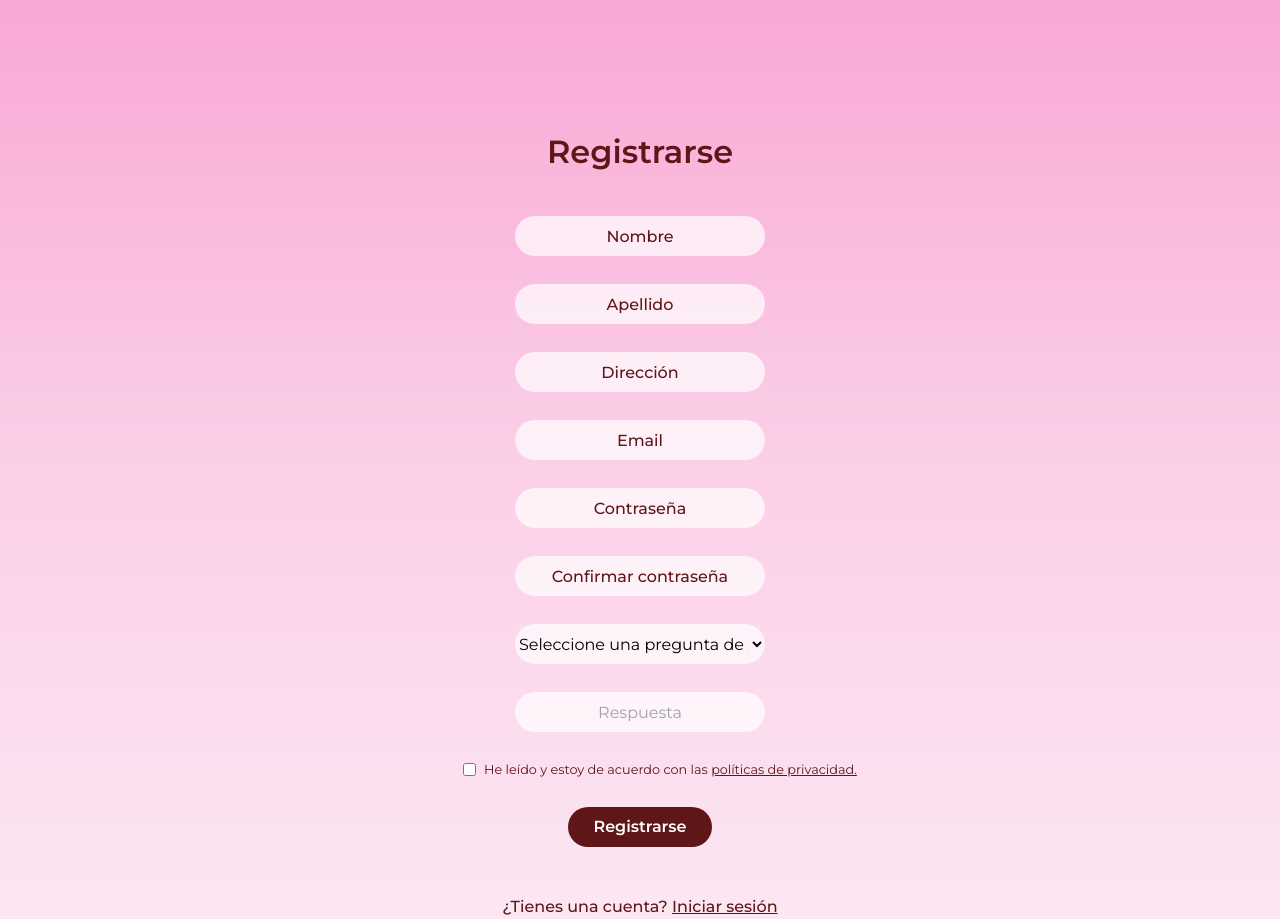
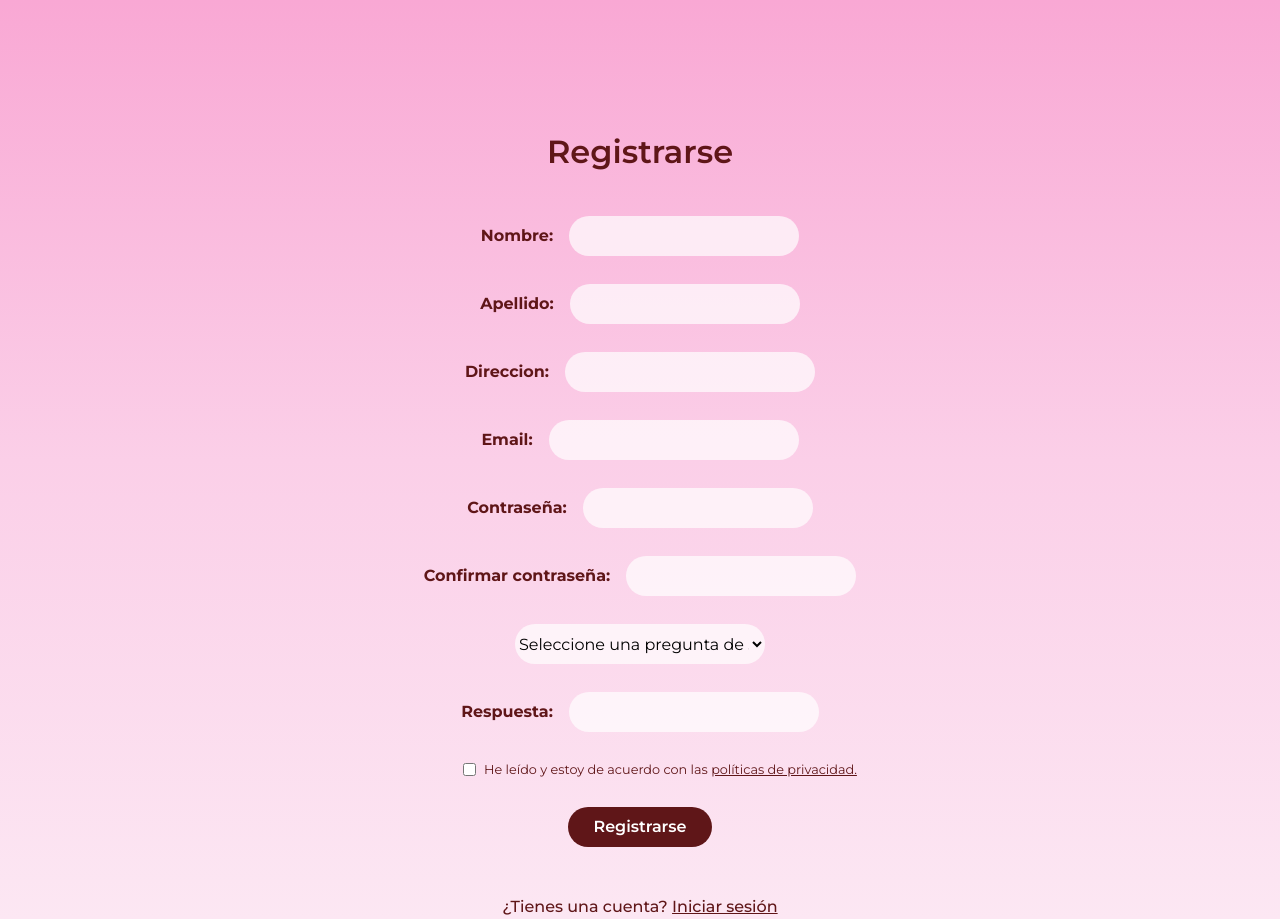
Before and after one commit to JocDabi/E-commerce_Seven7, a PHP site: page /registro.php in a window 1280 px wide. Run offline with PHP 8.4, Linux system fonts and the light colour scheme; some libraries are stand-ins or nearby versions.

Commit message:
ruta logout

```diff
--- a/HTMl/registro.php
+++ b/HTMl/registro.php
@@ -28,9 +28,10 @@ session_start();
 
     <div class="w-full flex flex-col gap-8 items-center mt-4">
         <form class="flex flex-col items-center gap-7 mt-6" action="../procesar_registro.php" method="post">
-            <div class="relative">
-                <input class="w-[250px] h-[40px] bg-white/70 outline-0 rounded-full text-center placeholder:text-[rgb(95,22,24)] placeholder:font-[500] focus:placeholder-transparent" type="text" name="nombre" placeholder="Nombre" maxlength="30" required autocomplete="off">
-                <p class="text-gray-600 text-xs absolute left-0 top-full mt-1 hidden">Máximo 30 caracteres</p>
+            <div class="relative flex">
+                <label class="text-[rgb(95,22,24)] text-32 font-bold pt-2 mr-4" for="nombre">Nombre:</label>
+                <input class="w-[230px] h-[40px] bg-white/70 outline-0 rounded-full text-center placeholder:text-[rgb(95,22,24)] placeholder:font-[500] focus:placeholder-transparent" type="text" name="nombre" maxlength="20" required autocomplete="off">
+                <p class="text-gray-600 text-xs absolute left-24 top-full mt-1 hidden">Máximo 20 caracteres</p>
                 <?php if(isset($_SESSION['errors']['nombre'])): ?>
                     <div class="text-red-500 text-sm text-center mb-4">
                         <?php echo $_SESSION['errors']['nombre']; ?>
@@ -38,9 +39,10 @@ session_start();
                 <?php endif; ?>
             </div>
 
-            <div class="relative">
-                <input class="w-[250px] h-[40px] bg-white/70 outline-0 rounded-full text-center placeholder:text-[rgb(95,22,24)] placeholder:font-[500] focus:placeholder-transparent" type="text" name="apellido" placeholder="Apellido" maxlength="30" required autocomplete="off">
-                <p class="text-gray-600 text-xs absolute left-0 top-full mt-1 hidden">Máximo 30 caracteres</p>
+            <div class="relative flex">
+            <label class="text-[rgb(95,22,24)] text-32 font-bold pt-2 mr-4" for="nombre">Apellido:</label>
+                <input class="w-[230px] h-[40px] bg-white/70 outline-0 rounded-full text-center placeholder:text-[rgb(95,22,24)] placeholder:font-[500] focus:placeholder-transparent" type="text" name="apellido" maxlength="20" required autocomplete="off">
+                <p class="text-gray-600 text-xs absolute left-0 top-full mt-1 hidden">Máximo 20 caracteres</p>
                 <?php if(isset($_SESSION['errors']['apellido'])): ?>
                     <div class="text-red-500 text-sm text-center mb-4">
                         <?php echo $_SESSION['errors']['apellido']; ?>
@@ -48,13 +50,15 @@ session_start();
                 <?php endif; ?>
             </div>
 
-            <div class="relative">
-                <input class="w-[250px] h-[40px] bg-white/70 outline-0 rounded-full text-center placeholder:text-[rgb(95,22,24)] placeholder:font-[500] focus:placeholder-transparent" type="text" name="direccion" placeholder="Dirección" maxlength="100" required autocomplete="off">
-                <p class="text-gray-600 text-xs absolute left-0 top-full mt-1 hidden">Máximo 100 caracteres</p>
+            <div class="relative flex">
+            <label class="text-[rgb(95,22,24)] text-32 font-bold pt-2 mr-4" for="nombre">Direccion:</label>
+                <input class="w-[250px] h-[40px] bg-white/70 outline-0 rounded-full text-center placeholder:text-[rgb(95,22,24)] placeholder:font-[500] focus:placeholder-transparent" type="text" name="direccion" maxlength="20" required autocomplete="off">
+                <p class="text-gray-600 text-xs absolute left-0 top-full mt-1 hidden">Máximo 20 caracteres</p>
             </div>
 
-            <div class="relative">
-                <input class="w-[250px] h-[40px] bg-white/70 outline-0 rounded-full text-center placeholder:text-[rgb(95,22,24)] placeholder:font-[500] focus:placeholder-transparent" type="email" name="email" placeholder="Email" required autocomplete="off">
+            <div class="relative flex">
+            <label class="text-[rgb(95,22,24)] text-32 font-bold pt-2 mr-4" for="nombre">Email:</label>
+                <input class="w-[250px] h-[40px] bg-white/70 outline-0 rounded-full text-center placeholder:text-[rgb(95,22,24)] placeholder:font-[500] focus:placeholder-transparent" type="email" name="email" required autocomplete="off">
                 <?php if(isset($_SESSION['errors']['email'])): ?>
                     <div class="text-red-500 text-sm text-center mb-4">
                         <?php echo $_SESSION['errors']['email']; ?>
@@ -62,13 +66,15 @@ session_start();
                 <?php endif; ?>
             </div>
 
-            <div class="relative">
-                <input class="w-[250px] h-[40px] bg-white/70 outline-0 rounded-full text-center placeholder:text-[rgb(95,22,24)] placeholder:font-[500] focus:placeholder-transparent" type="password" name="contrasena" placeholder="Contraseña" minlength="8" required autocomplete="off">
+            <div class="relative flex">
+            <label class="text-[rgb(95,22,24)] text-32 font-bold pt-2 mr-4" for="nombre">Contraseña:</label>
+                <input class="w-[230px] h-[40px] bg-white/70 outline-0 rounded-full text-center placeholder:text-[rgb(95,22,24)] placeholder:font-[500] focus:placeholder-transparent" type="password" name="contrasena" minlength="8" required autocomplete="off">
                 <p class="text-gray-600 text-xs absolute left-0 top-full mt-1 hidden">Mínimo 8 caracteres</p>
             </div>
 
-            <div class="relative">
-                <input class="w-[250px] h-[40px] bg-white/70 outline-0 rounded-full text-center placeholder:text-[rgb(95,22,24)] placeholder:font-[500] focus:placeholder-transparent" type="password" name="confirmar_contrasena" placeholder="Confirmar contraseña" minlength="8" required autocomplete="off">
+            <div class="relative flex">
+            <label class="text-[rgb(95,22,24)] text-32 font-bold pt-2 mr-4" for="nombre">Confirmar contraseña:</label>
+                <input class="w-[230px] h-[40px] bg-white/70 outline-0 rounded-full text-center placeholder:text-[rgb(95,22,24)] placeholder:font-[500] focus:placeholder-transparent" type="password" name="confirmar_contrasena" minlength="8" required autocomplete="off">
                 <?php if(isset($_SESSION['errors']['contrasena'])): ?>
                     <div class="text-red-500 text-sm text-center mb-4">
                         <?php echo $_SESSION['errors']['contrasena']; ?>
@@ -83,8 +89,9 @@ session_start();
                 <option value="2">¿Cuál es el nombre de la ciudad donde naciste?</option>
                 <option value="3">¿Cuál es tu comida favorita?</option>
             </select>
-            <div class="relative">
-                <input class="w-[250px] h-[40px] bg-white/70 outline-0 rounded-full text-center" type="text" name="respuesta" placeholder="Respuesta" maxlength="30" required autocomplete="off">
+            <div class="relative flex">
+            <label class="text-[rgb(95,22,24)] text-32 font-bold pt-2 mr-4" for="nombre">Respuesta:</label>
+                <input class="w-[250px] h-[40px] bg-white/70 outline-0 rounded-full text-center" type="text" name="respuesta" maxlength="30" required autocomplete="off">
                 <p class="text-gray-600 text-xs absolute left-0 top-full mt-1 hidden">Máximo 30 caracteres</p>
             </div>
 
--- a/logout.php
+++ b/logout.php
@@ -9,6 +9,6 @@ $_SESSION = array();
 session_destroy();
 
 // Redirigir a la página de inicio de sesión (o a donde desees)
-header("Location: ../HTML/login.php");
+header("Location: ./HTML/login.php");
 exit;
 ?>
```
